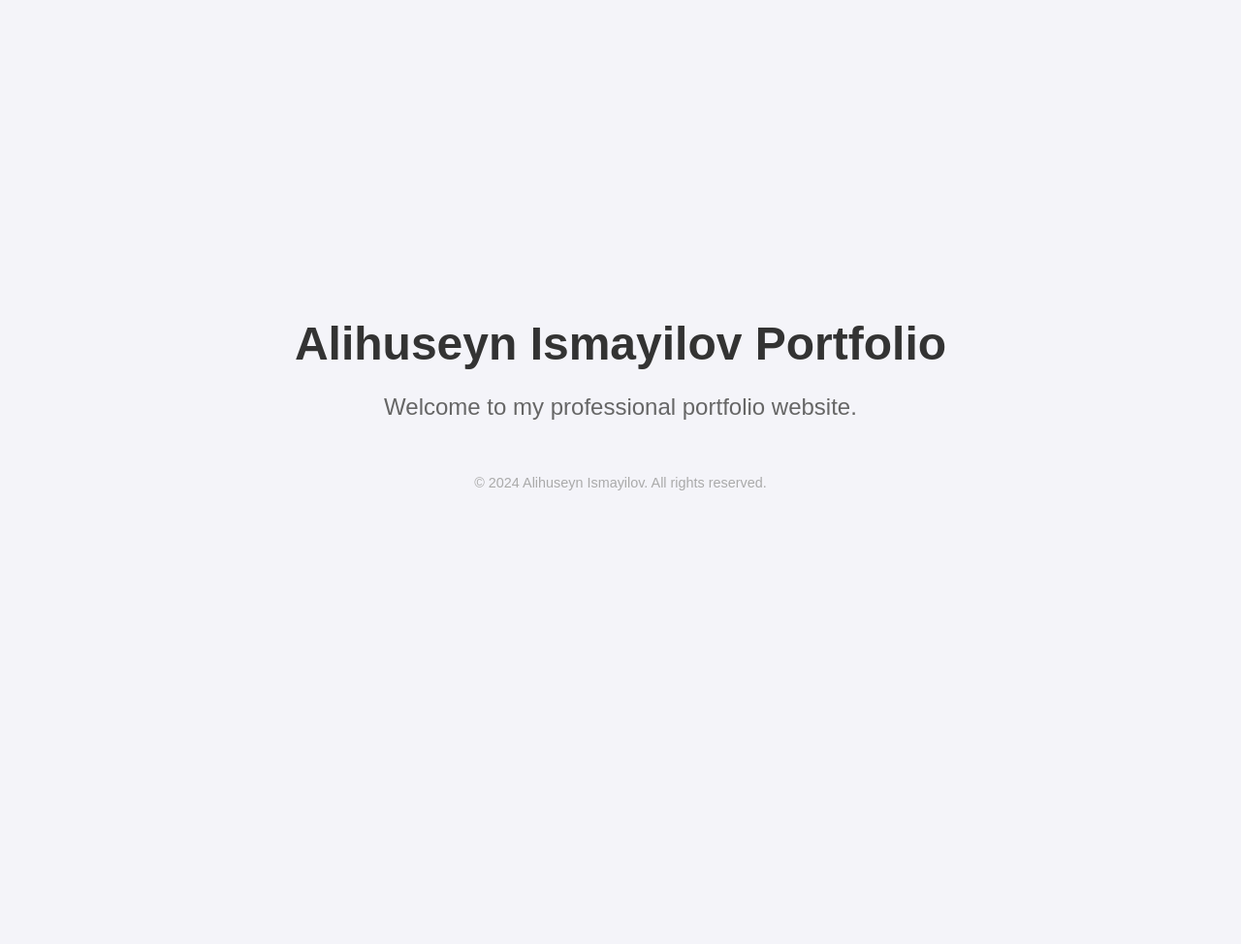
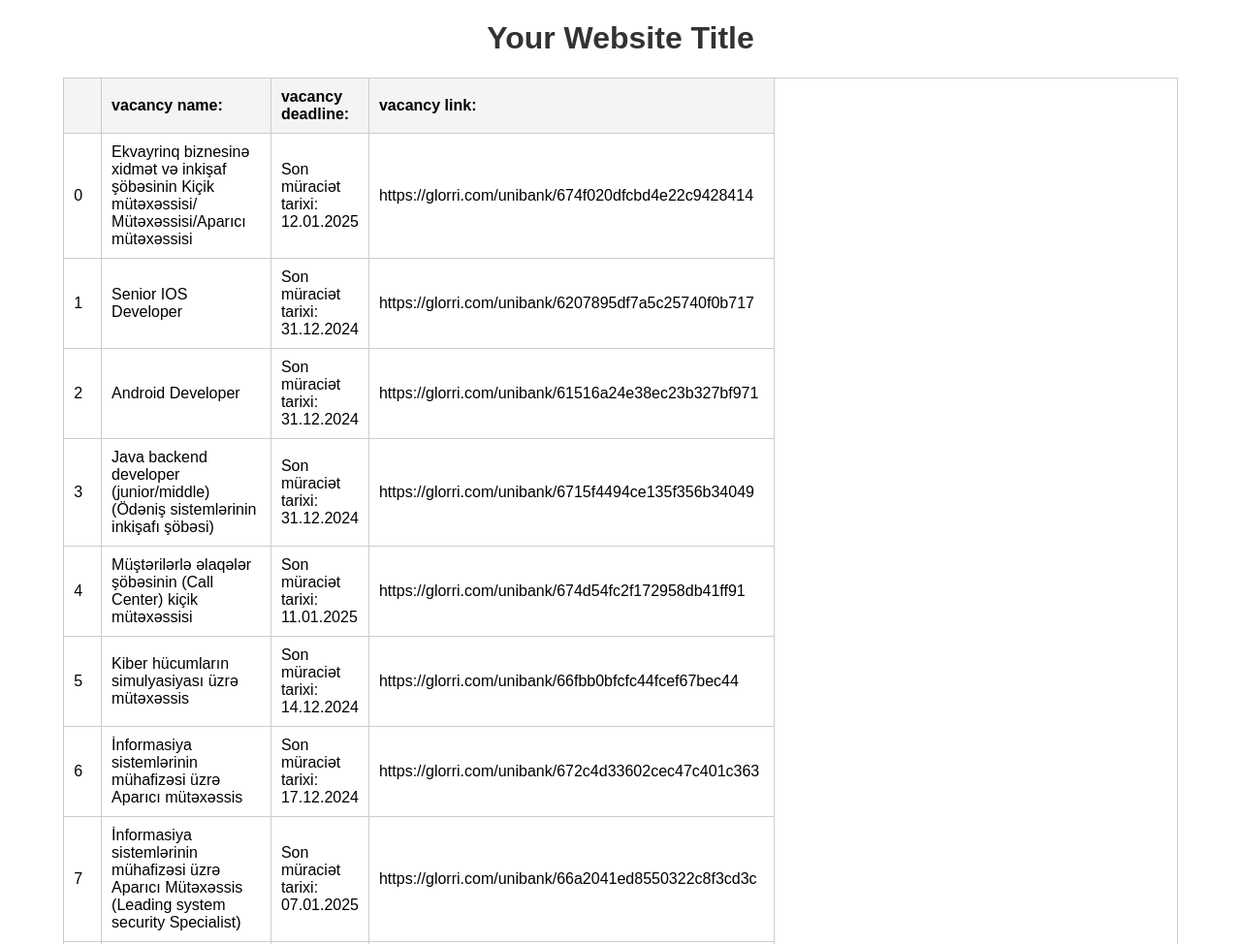
Before and after one commit to Alihuseyn-Ismayilov/Alihuseyn-Ismayilov.github.io, a plain HTML site: page index.html in a window 1280 px wide. Shown: the top 974 px of the page at 97% size. Before the commit the page ends 800 px from the top, so only its background shows below. Drawn offline with Linux system fonts and the light colour scheme.

Commit message:
Add files via upload

```diff
--- a/index.html
+++ b/index.html
@@ -3,46 +3,90 @@
 <head>
     <meta charset="UTF-8">
     <meta name="viewport" content="width=device-width, initial-scale=1.0">
-    <meta name="description" content="Alihuseyn Ismayilov Portfolio">
-    <title>Alihuseyn Ismayilov Portfolio</title>
+    <title>Your Website Title</title>
     <style>
         body {
             font-family: Arial, sans-serif;
-            margin: 0;
-            padding: 0;
-            display: flex;
-            flex-direction: column;
-            justify-content: center;
-            align-items: center;
-            min-height: 100vh;
-            background-color: #f4f4f9;
+            margin: 20px;
+            text-align: center;
+        }
+        h1 {
             color: #333;
         }
-        h1 {
-            font-size: 3rem;
-            margin-bottom: 1rem;
+        table {
+            margin: 20px auto;
+            border-collapse: collapse;
+            width: 80%;
         }
-        p {
-            font-size: 1.5rem;
-            color: #666;
+        table, th, td {
+            border: 1px solid #ccc;
         }
-        .container {
-            text-align: center;
+        th, td {
+            padding: 10px;
+            text-align: left;
         }
-        footer {
-            margin-top: 2rem;
-            font-size: 0.9rem;
-            color: #aaa;
+        th {
+            background-color: #f4f4f4;
         }
     </style>
 </head>
 <body>
-    <div class="container">
-        <h1>Alihuseyn Ismayilov Portfolio</h1>
-        <p>Welcome to my professional portfolio website.</p>
-    </div>
-    <footer>
-        &copy; 2024 Alihuseyn Ismayilov. All rights reserved.
-    </footer>
+    <h1>Your Website Title</h1>
+    <table id="csvTable">
+        <thead>
+            <tr id="headerRow"></tr>
+        </thead>
+        <tbody id="dataRows"></tbody>
+    </table>
+
+    <script>
+        // Path to the CSV file
+        const csvFilePath = 'vacancies.csv'; // Replace with your CSV file name
+
+        // Function to fetch and display the CSV
+        async function loadCSV() {
+            try {
+                const response = await fetch(csvFilePath);
+                if (!response.ok) throw new Error('Failed to load CSV file');
+
+                const csvText = await response.text();
+                displayCSV(csvText);
+            } catch (error) {
+                console.error(error);
+                document.body.innerHTML += `<p style="color: red;">Error loading CSV file: ${error.message}</p>`;
+            }
+        }
+
+        // Function to parse and display CSV content
+        function displayCSV(csvText) {
+            const rows = csvText.split('\n').map(row => row.split(','));
+
+            if (rows.length > 0) {
+                // Display headers
+                const headerRow = rows[0];
+                const headerElement = document.getElementById('headerRow');
+                headerRow.forEach(header => {
+                    const th = document.createElement('th');
+                    th.textContent = header.trim();
+                    headerElement.appendChild(th);
+                });
+
+                // Display data rows
+                const dataRowsElement = document.getElementById('dataRows');
+                rows.slice(1).forEach(row => {
+                    const tr = document.createElement('tr');
+                    row.forEach(cell => {
+                        const td = document.createElement('td');
+                        td.textContent = cell.trim();
+                        tr.appendChild(td);
+                    });
+                    dataRowsElement.appendChild(tr);
+                });
+            }
+        }
+
+        // Load the CSV file on page load
+        loadCSV();
+    </script>
 </body>
 </html>
```
